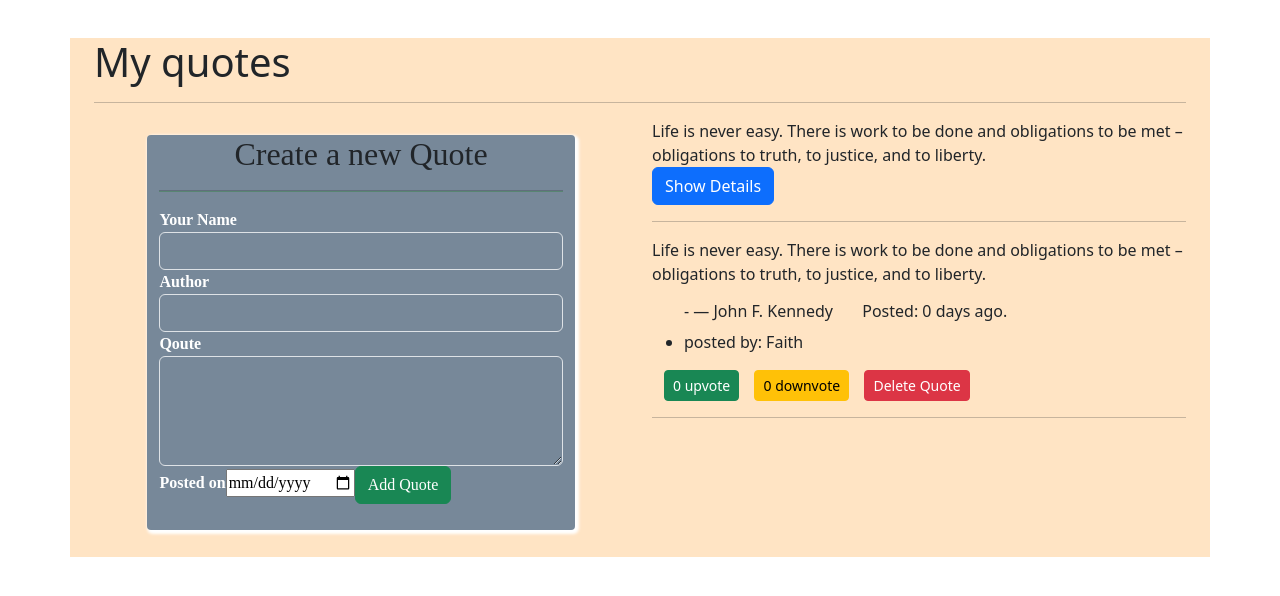
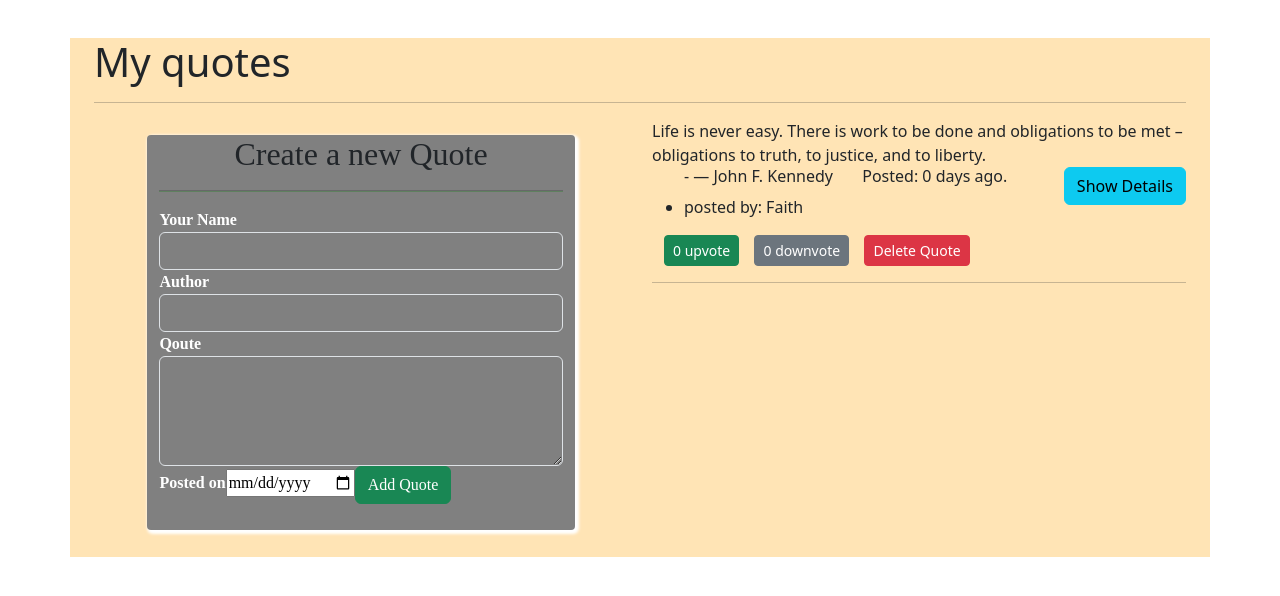
Before and after one commit to Faihope/Quotes-Angular, an Angular app: page / in a window 1280 px wide. Both pictures are taken after a click on the button "Show Details". Shown: the top 596 px of the page. Built offline with nearby package versions, Linux system fonts and the light colour scheme.

Commit message:
add highlight directive and function to calculate the highest votes

```diff
--- a/src/app/app.component.css
+++ b/src/app/app.component.css
@@ -1,5 +1,5 @@
 .container {
-  background-color: bisque;
+  background-color:moccasin;
   margin-top: 3%;
   position: relative;
   height: auto;
--- a/src/app/app.module.ts
+++ b/src/app/app.module.ts
@@ -8,6 +8,7 @@ import { FormsComponent } from './forms/forms.component';
 import { QuotesComponent } from './quotes/quotes.component';
 import { QuoteDetailsComponent } from './quote-details/quote-details.component';
 import { DateCountPipe } from './date-count.pipe';
+import { HighlightDirective } from './highlight.directive';
 
 @NgModule({
   declarations: [
@@ -15,7 +16,8 @@ import { DateCountPipe } from './date-count.pipe';
     FormsComponent,
     QuotesComponent,
     QuoteDetailsComponent,
-    DateCountPipe
+    DateCountPipe,
+    HighlightDirective
   ],
   imports: [
     BrowserModule,
--- a/src/app/forms/forms.component.css
+++ b/src/app/forms/forms.component.css
@@ -19,7 +19,7 @@
     padding-top: 2%;
   }
   .container-fluid{
-    background-color: lightslategray;
+    background-color: grey;
     border-radius: 4px;
     padding-bottom: 5%;
     box-shadow: 2px 2px 3px 2px white;
--- /dev/null
+++ b/src/app/highlight.directive.ts
@@ -0,0 +1,10 @@
+import { Directive } from '@angular/core';
+
+@Directive({
+  selector: '[appHighlight]'
+})
+export class HighlightDirective {
+
+  constructor() { }
+
+}
--- a/src/app/quote-details/quote-details.component.css
+++ b/src/app/quote-details/quote-details.component.css
@@ -9,7 +9,7 @@
 .container-fluid>.btn-success{
     margin-right: 3%;
 }
-.container-fluid>.btn-warning{
+.container-fluid>.btn-secondary{
     margin-right: 3%;
 }
 #when{
--- a/src/app/quote-details/quote-details.component.html
+++ b/src/app/quote-details/quote-details.component.html
@@ -1,7 +1,6 @@
-<hr>
-<p>
+<!-- <p>
   {{quotes.quote}}
-</p>
+</p> -->
 
 <ul>
 
@@ -15,9 +14,9 @@
 
   <button class="btn btn-sm btn-success" (click)='upVote()'>{{quotes.upvote}} <i id="upvote"></i>upvote</button>
 
-<button class="btn btn-sm btn-warning" id="downvote" (click)='downVote()'>{{quotes.downvote }} <i
-    id="dislike"></i>downvote</button>
-<button (click)=' deleteQuote(true)' class="btn btn-sm btn-danger" id="delete">Delete Quote</button>
+  <button class="btn btn-sm btn-secondary" id="downvote" (click)='downVote()'>{{quotes.downvote }} <i
+      id="dislike"></i>downvote</button>
+  <button (click)=' deleteQuote(true)' class="btn btn-sm btn-danger" id="delete">Delete Quote</button>
 
 </div>
 <hr>
--- a/src/app/quote-details/quote-details.component.ts
+++ b/src/app/quote-details/quote-details.component.ts
@@ -19,6 +19,21 @@ downvote:number=0;
   downVote(){
     this.quotes.downvote+=1;
   }
+  preNum:number
+  lastNum:number
+  counter:number
+
+  highestUpvote(){
+    this.preNum = 0
+    this.lastNum = 0
+
+    for(this.counter=0 ; this.counter < this.quotes.upvote; this.counter++) {
+      this.lastNum = this.quotes[this.counter].upvotes;
+      if(this.lastNum > this.preNum){this.preNum = this.lastNum}
+    }
+    return  this.preNum
+  }
+
   constructor() { }
 
   ngOnInit(): void {
--- a/src/app/quotes/quotes.component.css
+++ b/src/app/quotes/quotes.component.css
@@ -1,8 +1,3 @@
-.container{
-    /* background-color:magenta;
-    width: 70%;
-    height: auto;
-    text-align: center; */
-
-
+.btn-info{
+    float: right;
 }
--- a/src/app/quotes/quotes.component.html
+++ b/src/app/quotes/quotes.component.html
@@ -9,7 +9,7 @@
 
       <div *ngFor='let quotes of quote;let i = index'>
         {{quotes.quote}} <br>
-        <button (click)='showDetails(i)' class="btn btn-primary">Show Details</button>
+        <button (click)='showDetails(i)' class="btn btn-info">Show Details</button>
         <app-quote-details *ngIf='quotes.showQuotes' [quotes]='quotes' (isRead)='deleteQuote($event,i)'>
         </app-quote-details>
       </div>
```
Also changed, not shown: 1 other file (tests, documents, lock files or other folders).
